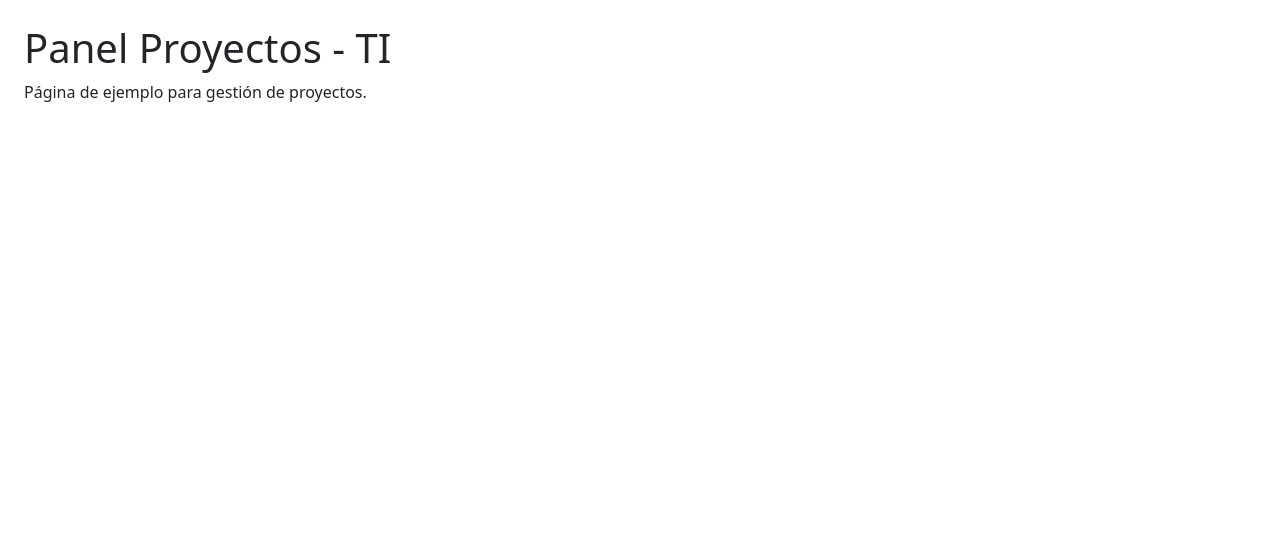
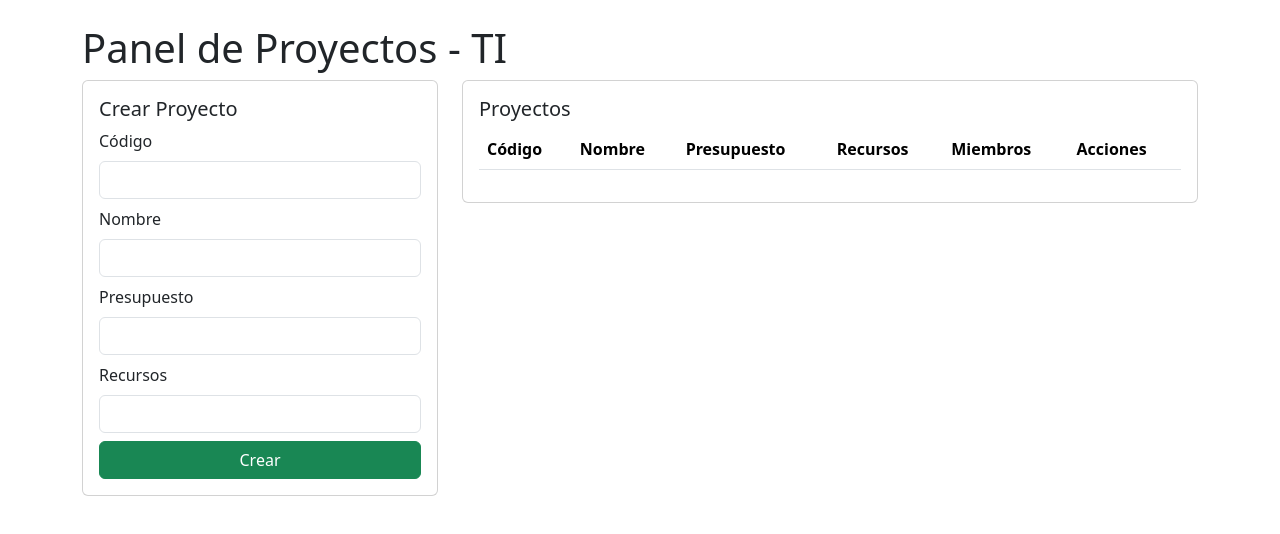
Before and after one commit to rcastillo9414/Primer-Avance, a website: page public/projects_panel.html in a window 1280 px wide. Drawn offline with nearby package versions, Linux system fonts and the light colour scheme.

Commit message:
FEAT
Se crea la pagina que mostrata la opcion de crear proyectos junto con la opcion de administrarlos

```diff
--- a/index.js
+++ b/index.js
@@ -13,15 +13,13 @@ const app = express();
 // Sin esta llamada, la API no podría leer/escribir datos.
 connectDB();
 
-// Middleware que habilita CORS para permitir peticiones desde otro dominio,
-// ej. un frontend en localhost:5173 o un dominio diferente.
+// Middleware que habilita CORS para permitir peticiones desde otro dominio
 app.use(cors());
 
 // Middleware que permite a Express interpretar JSON en las peticiones.
 // Necesario para manejar POST, PUT, PATCH con cuerpos en formato JSON.
 app.use(express.json());
 
-// Sirve archivos estáticos desde la carpeta "public".
 // Esto permite a Express entregar HTML, CSS, JS e imágenes sin definir rutas manuales.
 app.use(express.static(path.join(__dirname, 'public')));
 
@@ -32,7 +30,6 @@ app.use('/api/auth', require('./routes/auth'));
 
 // Fallback para aplicaciones tipo Single Page Application (SPA).
 // Si ninguna ruta coincide, devuelve index.html.
-// Esto permite que frameworks como React Router manejen las rutas en el frontend.
 app.get('*', (req, res) => {
   res.sendFile(path.join(__dirname, 'public', 'index.html'));
 });
--- a/public/projects_panel.html
+++ b/public/projects_panel.html
@@ -1,7 +1,51 @@
 <!doctype html>
-<html><head><meta charset="utf-8"/><meta name="viewport" content="width=device-width,initial-scale=1"/><title>Panel Proyectos</title>
-<link href="https://cdn.jsdelivr.net/npm/bootstrap@5.3.2/dist/css/bootstrap.min.css" rel="stylesheet"></head>
+<html>
+<head>
+  <meta charset="utf-8"/>
+  <meta name="viewport" content="width=device-width,initial-scale=1"/>
+  <title>Panel Proyectos - TI</title>
+  <link href="https://cdn.jsdelivr.net/npm/bootstrap@5.3.2/dist/css/bootstrap.min.css" rel="stylesheet">
+</head>
 <body class="p-4">
-<h1>Panel Proyectos - TI</h1>
-<p>Página de ejemplo para gestión de proyectos.</p>
-</body></html>
+  <div class="container">
+    <h1>Panel de Proyectos - TI</h1>
+    <div class="row gy-3">
+      <div class="col-md-4">
+        <div class="card p-3">
+          <h5>Crear Proyecto</h5>
+          <form id="createProjectForm">
+            <div class="mb-2">
+              <label class="form-label">Código</label>
+              <input name="code" class="form-control" required>
+            </div>
+            <div class="mb-2">
+              <label class="form-label">Nombre</label>
+              <input name="name" class="form-control" required>
+            </div>
+            <div class="mb-2">
+              <label class="form-label">Presupuesto</label>
+              <input name="budget" type="number" class="form-control">
+            </div>
+            <div class="mb-2">
+              <label class="form-label">Recursos</label>
+              <input name="resources" type="number" class="form-control">
+            </div>
+            <button class="btn btn-success w-100" type="submit">Crear</button>
+          </form>
+        </div>
+      </div>
+      <div class="col-md-8">
+        <div class="card p-3">
+          <h5>Proyectos</h5>
+          <table class="table">
+            <thead><tr><th>Código</th><th>Nombre</th><th>Presupuesto</th><th>Recursos</th><th>Miembros</th><th>Acciones</th></tr></thead>
+            <tbody id="projectsTbody"></tbody>
+          </table>
+        </div>
+      </div>
+    </div>
+  </div>
+
+  <script src="/public/js/projects.js"></script>
+</body>
+</html>
```
Also changed, not shown: public/js/project.js (added).
